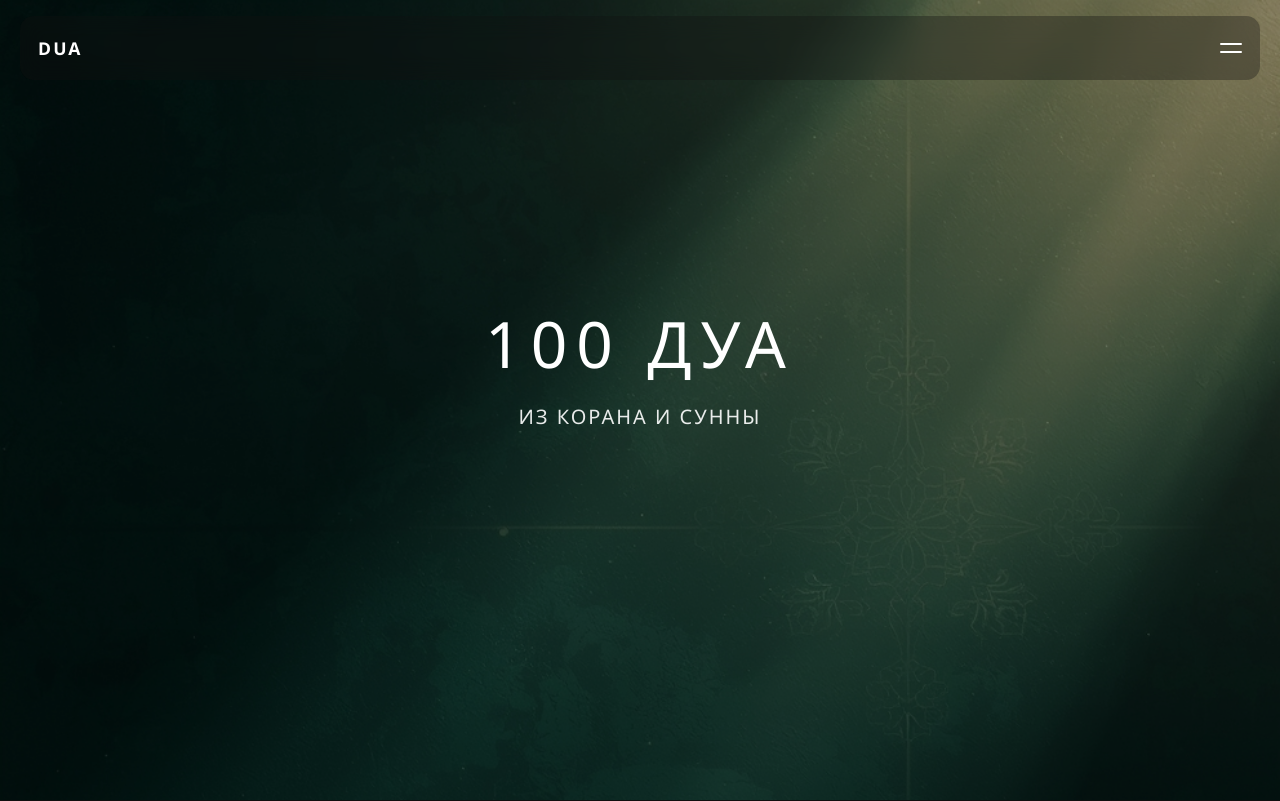
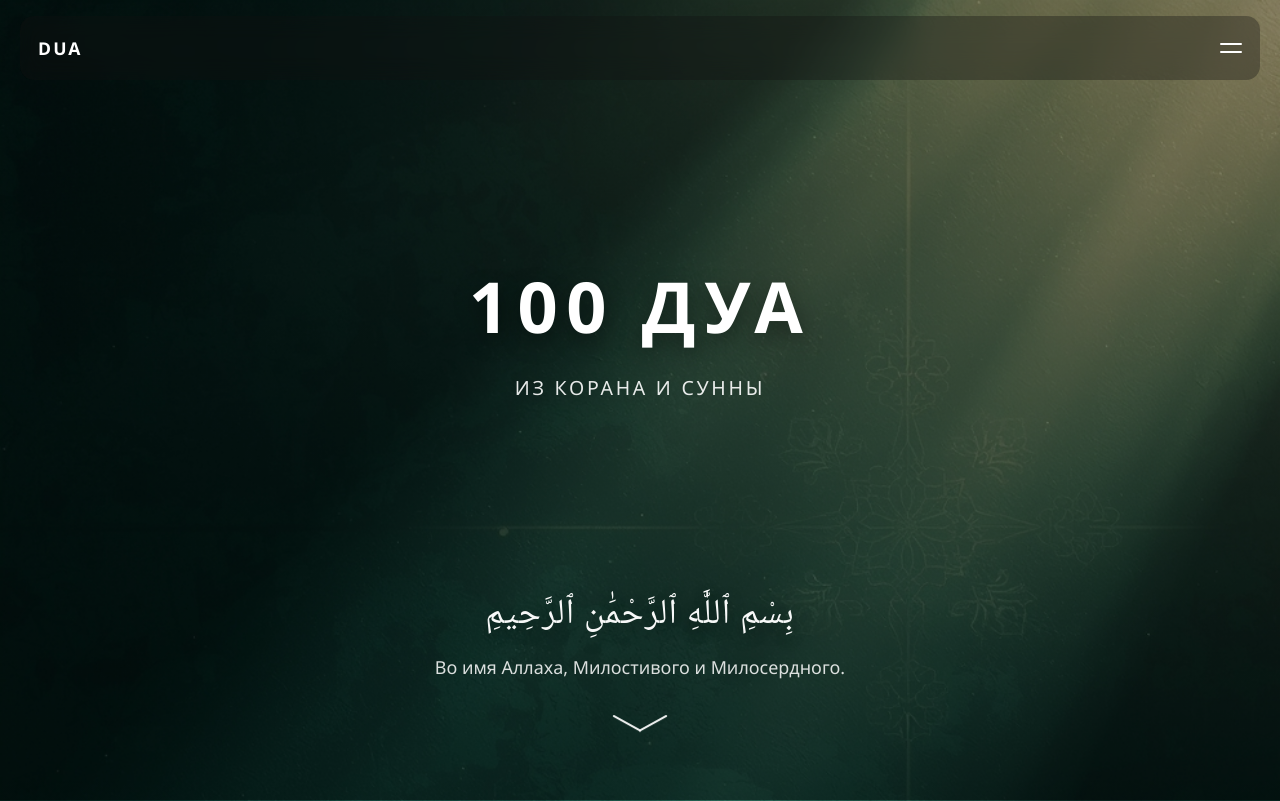
Before and after one commit to ALDYNEC-07/sto-dua, a Next.js app: page / in a window 1280 px wide. Built offline with nearby package versions, Linux system fonts and the light colour scheme.

Commit message:
добаил стрелу на герой

```diff
--- a/src/app/globals.css
+++ b/src/app/globals.css
@@ -10,6 +10,10 @@ html,
 body {
   margin: 0;
   padding: 0;
+}
+
+html {
+  scroll-behavior: smooth;
 }
 
 body {
@@ -42,30 +46,145 @@ body {
 }
 
 .hero__content {
-  /* Что изменили: Подняли основной текст hero выше | Зачем: оставить комфортное место внизу под дополнительный блок с арабским текстом и переводом */
+  /* Что изменили: Перенастроили вертикальные отступы hero | Зачем: оставить стабильное место для нижнего блока (бисмилля + стрелка вниз) */
   position: relative;
   z-index: 2;
   min-height: 100vh;
   display: grid;
   align-content: center;
   place-items: center;
-  gap: 10px;
-  padding: 88px 24px clamp(120px, 18vh, 180px);
+  gap: clamp(8px, 1.8vh, 14px);
+  padding: 88px 24px clamp(185px, 28vh, 320px);
   text-align: center;
 }
 
-.hero__content h1 {
+.hero__title {
   margin: 0;
   color: #fff;
-  font-size: clamp(2rem, 5vw, 4rem);
-  letter-spacing: 0.14em;
+  font-size: clamp(2.1rem, 5.8vw, 4.4rem);
+  font-weight: 800;
+  letter-spacing: 0.12em;
+  text-transform: uppercase;
+  text-shadow: 0 8px 22px rgba(0, 0, 0, 0.42);
 }
 
 .hero__subtitle {
   margin: 0;
   color: rgba(255, 255, 255, 0.9);
-  font-size: clamp(0.95rem, 2vw, 1.25rem);
-  letter-spacing: 0.1em;
+  max-width: 28ch;
+  font-size: clamp(0.92rem, 2.1vw, 1.22rem);
+  font-weight: 500;
+  letter-spacing: 0.14em;
+}
+
+.hero__bottom {
+  position: absolute;
+  left: 0;
+  right: 0;
+  bottom: clamp(18px, 4vh, 42px);
+  z-index: 2;
+  display: grid;
+  gap: clamp(12px, 2.4vh, 20px);
+  justify-items: center;
+  padding: 0 24px;
+}
+
+.hero__bismillah {
+  width: min(860px, 100%);
+  display: grid;
+  gap: clamp(8px, 1.8vh, 12px);
+  justify-items: center;
+  text-align: center;
+}
+
+.hero__bismillah-ar {
+  margin: 0;
+  color: rgba(255, 255, 255, 0.97);
+  font-family: "Amiri", "Noto Naskh Arabic", "Times New Roman", serif;
+  direction: rtl;
+  font-size: clamp(1.25rem, 4.1vw, 2rem);
+  line-height: 1.55;
+  letter-spacing: 0.03em;
+  text-shadow: 0 6px 16px rgba(0, 0, 0, 0.35);
+}
+
+.hero__bismillah-ru {
+  margin: 0;
+  color: rgba(255, 255, 255, 0.85);
+  max-width: 44ch;
+  font-size: clamp(0.88rem, 2.1vw, 1.04rem);
+  line-height: 1.45;
+}
+
+.hero__scroll-down {
+  display: grid;
+  place-items: center;
+  width: 86px;
+  height: 56px;
+  border: 0;
+  background: transparent;
+  color: rgba(255, 255, 255, 0.96);
+  line-height: 1;
+  text-decoration: none;
+  transition: transform 180ms ease, opacity 180ms ease;
+  animation: heroArrowFloat 1.8s ease-in-out infinite;
+}
+
+.hero__scroll-down:hover {
+  transform: translateY(2px);
+  opacity: 0.78;
+}
+
+.hero__scroll-down:focus-visible {
+  outline: 2px solid #fff;
+  outline-offset: 3px;
+}
+
+.hero__scroll-chevron {
+  position: relative;
+  display: block;
+  width: 56px;
+  height: 26px;
+}
+
+.hero__scroll-chevron::before,
+.hero__scroll-chevron::after {
+  content: "";
+  position: absolute;
+  top: 13px;
+  width: 32px;
+  height: 1.6px;
+  border-radius: 2px;
+  background: currentColor;
+}
+
+.hero__scroll-chevron::before {
+  right: 50%;
+  transform: translateX(1px) rotate(29deg);
+  transform-origin: right center;
+}
+
+.hero__scroll-chevron::after {
+  left: 50%;
+  transform: translateX(-1px) rotate(-29deg);
+  transform-origin: left center;
+}
+
+.dua-start {
+  height: 1px;
+  scroll-margin-top: 88px;
+}
+
+@keyframes heroArrowFloat {
+  0% {
+    transform: translateY(0);
+  }
+  50% {
+    transform: translateY(5px);
+  }
+  100% {
+    transform: translateY(0);
+  }
 }
 
 @media (min-width: 768px) {
@@ -75,6 +194,25 @@ body {
   }
 
   .hero__content {
-    padding: 104px 32px clamp(150px, 22vh, 240px);
+    padding: 104px 32px clamp(220px, 31vh, 340px);
+  }
+
+  .hero__bottom {
+    bottom: clamp(26px, 5.2vh, 58px);
+    gap: clamp(14px, 2.7vh, 26px);
+  }
+
+  .hero__bismillah-ar {
+    font-size: clamp(1.45rem, 2.8vw, 2.2rem);
+  }
+
+  .hero__bismillah-ru {
+    font-size: clamp(0.95rem, 1.45vw, 1.12rem);
   }
 }
+
+@media (prefers-reduced-motion: reduce) {
+  .hero__scroll-down {
+    animation: none;
+  }
+}
--- a/src/app/page.tsx
+++ b/src/app/page.tsx
@@ -5,10 +5,22 @@ export default function Home() {
       <section className="hero">
         <div className="hero__overlay" />
         <div className="hero__content">
-          <h1>100 ДУА</h1>
+          <h1 className="hero__title">100 ДУА</h1>
           <p className="hero__subtitle">ИЗ КОРАНА И СУННЫ</p>
         </div>
+        <div className="hero__bottom">
+          <div className="hero__bismillah">
+            <p className="hero__bismillah-ar">بِسْمِ ٱللَّٰهِ ٱلرَّحْمَٰنِ ٱلرَّحِيمِ</p>
+            <p className="hero__bismillah-ru">
+              Во имя Аллаха, Милостивого и Милосердного.
+            </p>
+          </div>
+          <a className="hero__scroll-down" href="#dua-start" aria-label="Прокрутить вниз">
+            <span className="hero__scroll-chevron" aria-hidden="true" />
+          </a>
+        </div>
       </section>
+      <section id="dua-start" className="dua-start" aria-label="Начало списка дуа" />
     </main>
   );
 }
```
